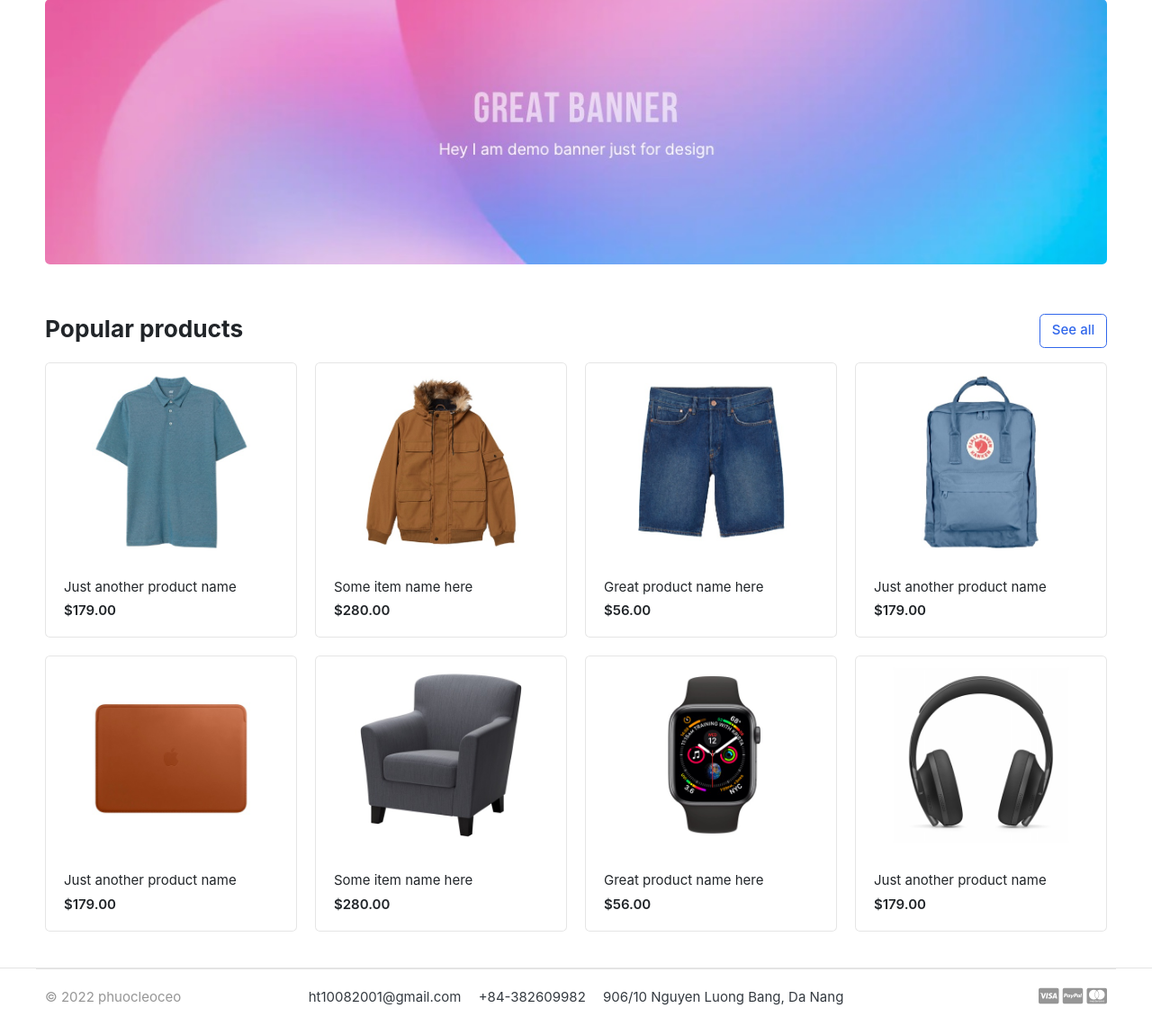
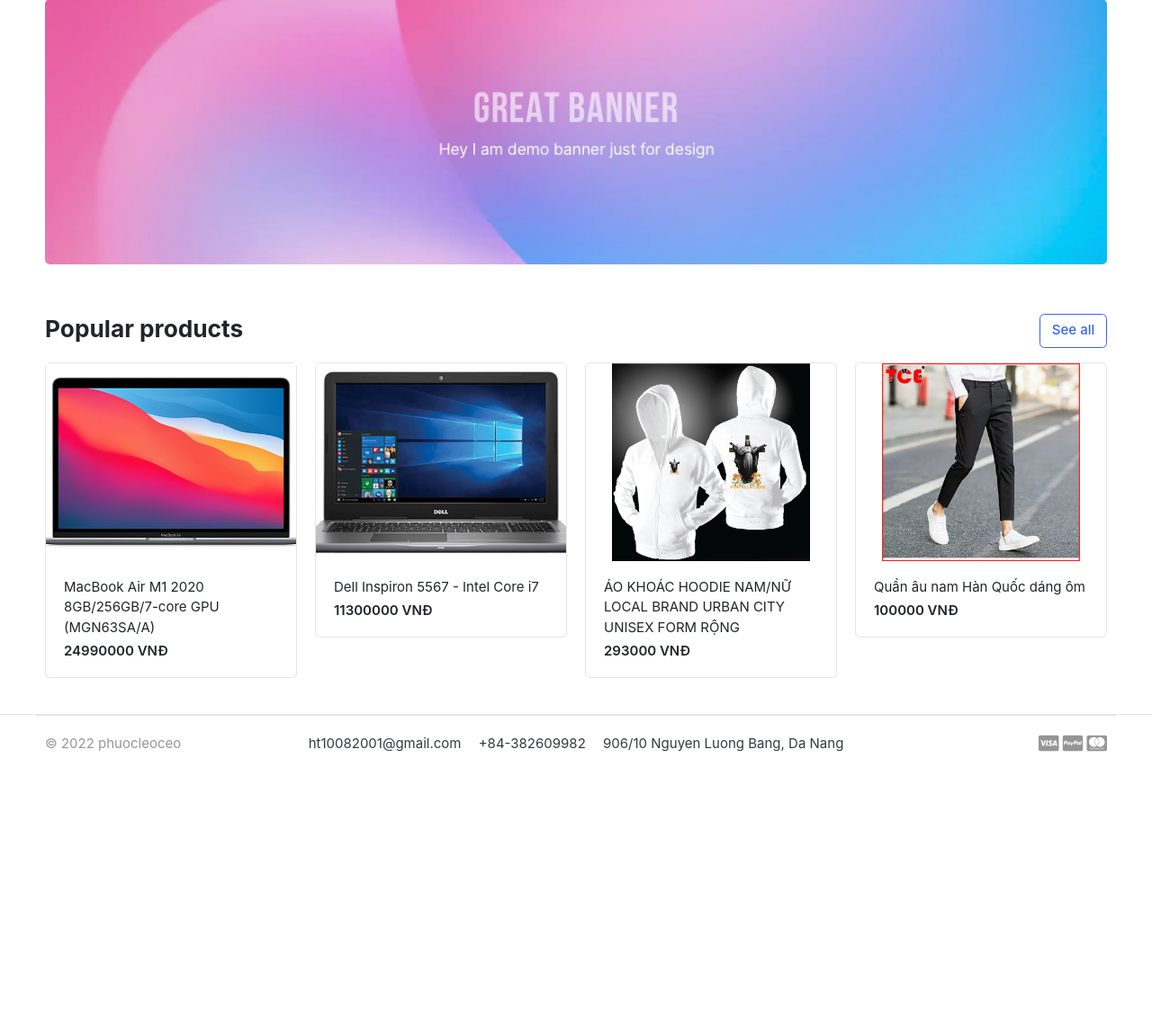
Before and after one commit to phuocleoceo/foodapp, a Django app: page / in a window 1280 px wide. Shown: the part 139-1280 px from the top of the page at 90% size. After the commit the page ends 975 px from the top, so only its background shows below. Run offline with Django 4.2, Linux system fonts and the light colour scheme; data comes from the database, SQL or seed files in the repository; both versions use the stored data as it was after the commit; some libraries are stand-ins or nearby versions; some web fonts are replaced.

Commit message:
Display Product in HomePage

```diff
--- a/ecommerce/views.py
+++ b/ecommerce/views.py
@@ -1,5 +1,7 @@
 from django.shortcuts import render
+from product.models import Product
 
 
 def HomePage(request):
-    return render(request=request, template_name="home.html")
+    products = Product.objects.all().filter(is_available=True)
+    return render(request=request, template_name="home.html", context={"products": products})
--- a/templates/home.html
+++ b/templates/home.html
@@ -22,86 +22,18 @@
 
 
         <div class="row">
+            {% for p in products %}
             <div class="col-md-3">
                 <div class="card card-product-grid">
-                    <a href="./product-detail.html" class="img-wrap"> <img src="{% static 'images/items/1.jpg' %}">
+                    <a href="./product-detail.html" class="img-wrap"> <img src="{{ p.image.url }}">
                     </a>
                     <figcaption class="info-wrap">
-                        <a href="./product-detail.html" class="title">Just another product name</a>
-                        <div class="price mt-1">$179.00</div> <!-- price-wrap.// -->
+                        <a href="./product-detail.html" class="title">{{ p.name }}</a>
+                        <div class="price mt-1">{{ p.price }} VNĐ</div> <!-- price-wrap.// -->
                     </figcaption>
                 </div>
-            </div> <!-- col.// -->
-            <div class="col-md-3">
-                <div class="card card-product-grid">
-                    <a href="./product-detail.html" class="img-wrap"> <img src="{% static 'images/items/2.jpg' %}">
-                    </a>
-                    <figcaption class="info-wrap">
-                        <a href="./product-detail.html" class="title">Some item name here</a>
-                        <div class="price mt-1">$280.00</div> <!-- price-wrap.// -->
-                    </figcaption>
-                </div>
-            </div> <!-- col.// -->
-            <div class="col-md-3">
-                <div class="card card-product-grid">
-                    <a href="./product-detail.html" class="img-wrap"> <img src="{% static 'images/items/3.jpg' %}">
-                    </a>
-                    <figcaption class="info-wrap">
-                        <a href="./product-detail.html" class="title">Great product name here</a>
-                        <div class="price mt-1">$56.00</div> <!-- price-wrap.// -->
-                    </figcaption>
-                </div>
-            </div> <!-- col.// -->
-            <div class="col-md-3">
-                <div class="card card-product-grid">
-                    <a href="./product-detail.html" class="img-wrap"> <img src="{% static 'images/items/4.jpg' %}">
-                    </a>
-                    <figcaption class="info-wrap">
-                        <a href="./product-detail.html" class="title">Just another product name</a>
-                        <div class="price mt-1">$179.00</div> <!-- price-wrap.// -->
-                    </figcaption>
-                </div>
-            </div> <!-- col.// -->
-            <div class="col-md-3">
-                <div class="card card-product-grid">
-                    <a href="./product-detail.html" class="img-wrap"> <img src="{% static 'images/items/5.jpg' %}">
-                    </a>
-                    <figcaption class="info-wrap">
-                        <a href="./product-detail.html" class="title">Just another product name</a>
-                        <div class="price mt-1">$179.00</div> <!-- price-wrap.// -->
-                    </figcaption>
-                </div>
-            </div> <!-- col.// -->
-            <div class="col-md-3">
-                <div class="card card-product-grid">
-                    <a href="./product-detail.html" class="img-wrap"> <img src="{% static 'images/items/6.jpg' %}">
-                    </a>
-                    <figcaption class="info-wrap">
-                        <a href="./product-detail.html" class="title">Some item name here</a>
-                        <div class="price mt-1">$280.00</div> <!-- price-wrap.// -->
-                    </figcaption>
-                </div>
-            </div> <!-- col.// -->
-            <div class="col-md-3">
-                <div class="card card-product-grid">
-                    <a href="./product-detail.html" class="img-wrap"> <img src="{% static 'images/items/7.jpg' %}">
-                    </a>
-                    <figcaption class="info-wrap">
-                        <a href="./product-detail.html" class="title">Great product name here</a>
-                        <div class="price mt-1">$56.00</div> <!-- price-wrap.// -->
-                    </figcaption>
-                </div>
-            </div> <!-- col.// -->
-            <div class="col-md-3">
-                <div class="card card-product-grid">
-                    <a href="./product-detail.html" class="img-wrap"> <img src="{% static 'images/items/9.jpg' %}">
-                    </a>
-                    <figcaption class="info-wrap">
-                        <a href="./product-detail.html" class="title">Just another product name</a>
-                        <div class="price mt-1">$179.00</div> <!-- price-wrap.// -->
-                    </figcaption>
-                </div>
-            </div> <!-- col.// -->
+            </div>
+            {% endfor %}
         </div> <!-- row.// -->
 
     </div><!-- container // -->
```
Also changed, not shown: db.sqlite3, media/photos/categories/ao.jpg (renamed from media/photos/categories/anh-dai-dien_60.jpg), media/photos/categories/tbdt.jpg (renamed from media/photos/categories/thiet-bi-dien-tu-la-gi-1-2.jpg), media/photos/products/hoodie.jpg (renamed from media/photos/products/HZ0012T.jpg), media/photos/products/macbookairm1-8gb.jpg (renamed from media/photos/products/macbookairm18gb.jpg).
